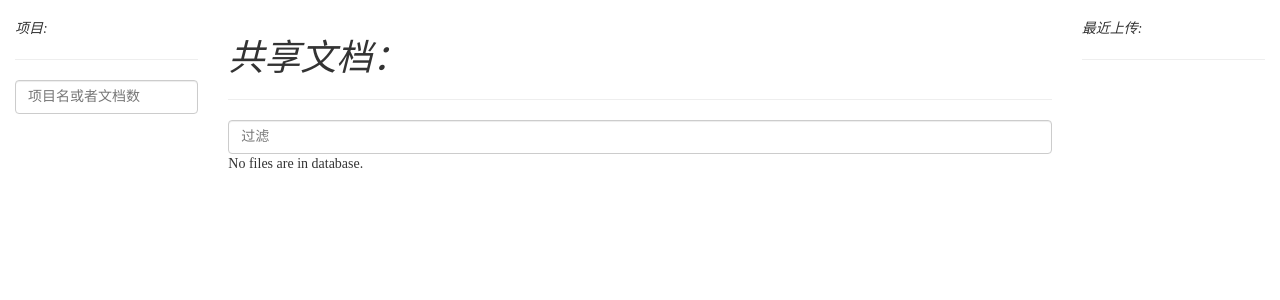
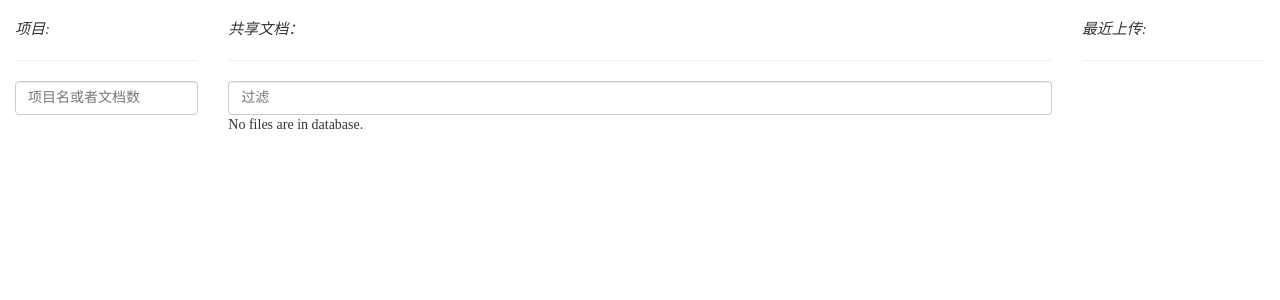
Before and after one commit to tmpbook/xtyw, a Django app: page /file/list/allpublicfile/ in a window 1280 px wide. Shown: the part 51-351 px from the top of the page. Run offline with Django 3.2, Linux system fonts and the light colour scheme; data that the repository does not hold is empty; parts of the project's set-up code (start-up, migrations or seed data) failed here and were passed over; some libraries are stand-ins or nearby versions.

Commit message:
little update some detail

```diff
--- a/app_filemanager/templates/app_filemanager/listAllProjectFile.html
+++ b/app_filemanager/templates/app_filemanager/listAllProjectFile.html
@@ -1,7 +1,7 @@
 {% extends "app_filemanager/listProject.html" %}
 
 {% block content_middle %}
-<h1><i>项目文档：</i></h1>
+<i class="oneofthree">项目文档：</i>
 <hr>
 	<input id="search" class="form-control pull-right"  name="search" placeholder="过滤" type="text" data-toggle="hideseek" data-list=".table-projectfile">
 							{% if allprojectfile %}
--- a/app_filemanager/templates/app_filemanager/listProject.html
+++ b/app_filemanager/templates/app_filemanager/listProject.html
@@ -7,7 +7,7 @@
 {% endblock %}
 
 {% block content_left %}
-<i>项目:</i>
+<i class="oneofthree">项目:</i>
 <hr>
 	<input id="search" class="form-control"  name="search" placeholder="项目名或者文档数" type="text" data-toggle="hideseek" data-list=".list-group">
 	<br>
@@ -22,7 +22,8 @@
 {% endblock %}
 
 {% block content_middle %}
-<h1><i>项目管理:</i></h1>
+<i class="oneofthree">项目管理:</i>
+<hr>
 							{% if allProjects %}
 									    <table class="table table-hover table-condensed table-striped">
 										<thead>
@@ -77,7 +78,7 @@
 
 {% block content_right %}
 <div>
-<i>最近上传:</i>
+<i class="oneofthree">最近上传:</i>
 <hr>
 {% for f in recentUploadFile %}
 <address>
--- a/app_filemanager/templates/app_filemanager/listProjectFile.html
+++ b/app_filemanager/templates/app_filemanager/listProjectFile.html
@@ -1,7 +1,7 @@
 {% extends "app_filemanager/listProject.html" %}
 
 {% block content_middle %}
-<h3><i>{{ theproject.name }}：</i></h3>
+<i class="oneofthree">{{ theproject.name }}：</i>
 <hr>
 {% if projectFiles %}
 	    <table class="table table-hover table-condensed table-striped">
--- a/app_filemanager/templates/app_filemanager/listPublicFile.html
+++ b/app_filemanager/templates/app_filemanager/listPublicFile.html
@@ -1,7 +1,7 @@
 {% extends "app_filemanager/listProject.html" %}
 
 {% block content_middle %}
-<h1><i>共享文档：</i></h1>
+<i class="oneofthree">共享文档：</i>
 <hr>
 <input id="search" class="form-control pull-right"  name="search" placeholder="过滤" type="text" data-toggle="hideseek" data-list=".table-publicfile">
 {% if publicFiles %}
--- a/static/css/devops.css
+++ b/static/css/devops.css
@@ -5,4 +5,12 @@
         padding-top: 70px;
 	padding-bottom:10px;
         font-family: Hiragino Sans GB;
-      }
+}
+.oneofthree {
+        font-size:15px;
+}
+th {
+}
+a {
+color: #33CC99; //这里设置超链接默认颜色
+}
```
